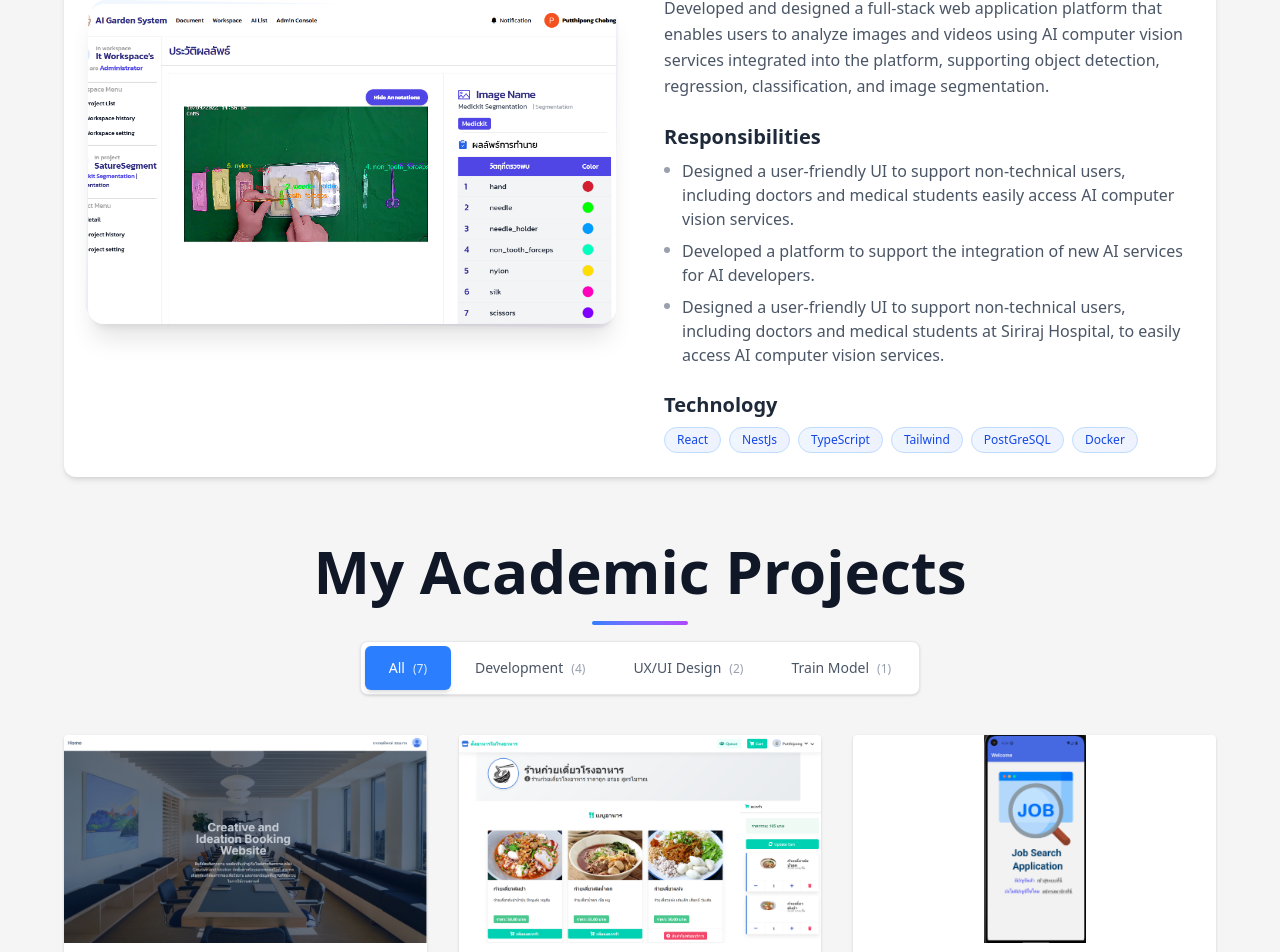
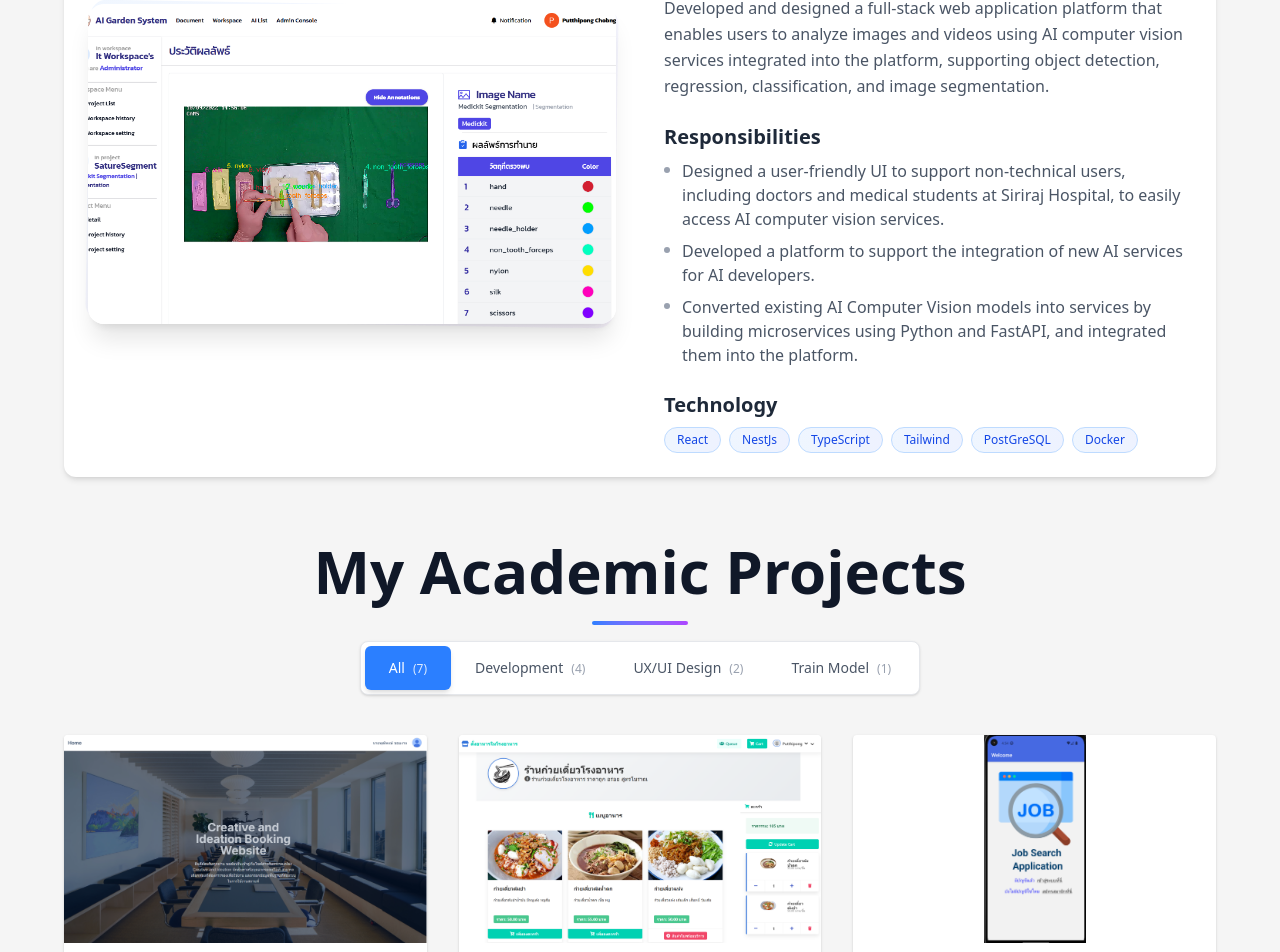
Before and after one commit to aumputthipong/my-portfolio, a Next.js app: page / in a window 1280 px wide. Shown: the part 3217-4169 px from the top of the page. Built offline with nearby package versions, Linux system fonts and the light colour scheme.

Commit message:
edit:Correct the typo

```diff
--- a/src/component/Project/GraduationProjects.tsx
+++ b/src/component/Project/GraduationProjects.tsx
@@ -13,10 +13,10 @@ const GraduationProjects = () => {
        integrated into the platform, supporting object detection, regression, classification,
        and image segmentation.`,
       responsibility: [
-        "Designed a user-friendly UI to support non-technical users, including doctors and medical students easily access AI computer vision services. ",
+        `Designed a user-friendly UI to support non-technical users, including doctors and medical students at Siriraj Hospital, to easily access AI computer vision services.`,
         `Developed a platform to support the integration of new AI services for AI developers.
-`,
-        `Designed a user-friendly UI to support non-technical users, including doctors and medical students at Siriraj Hospital, to easily access AI computer vision services.`,
+        `,
+        "Converted existing AI Computer Vision models into services by building microservices using Python and FastAPI, and integrated them into the platform. ",
       ],
       tech: [
         "React",
```
